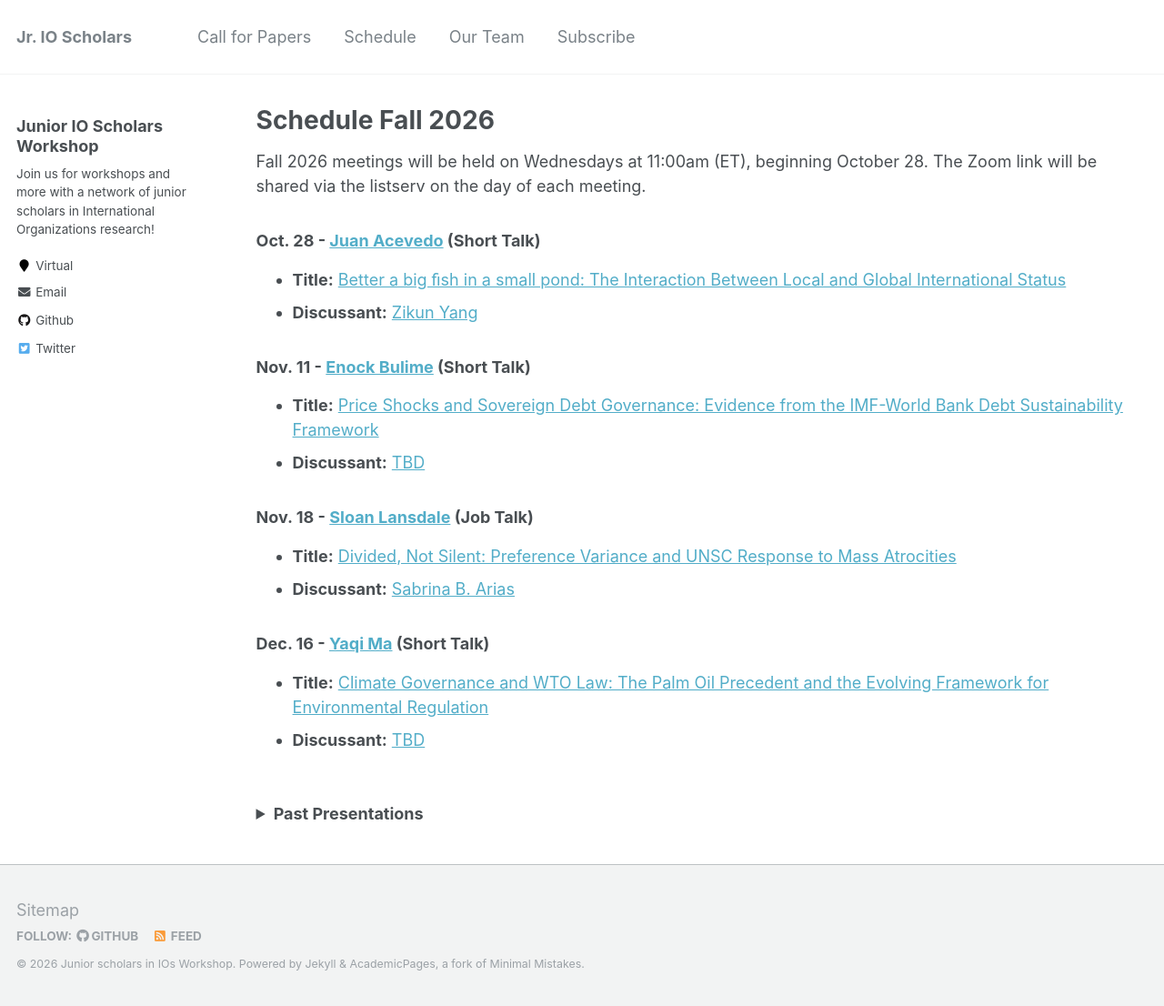
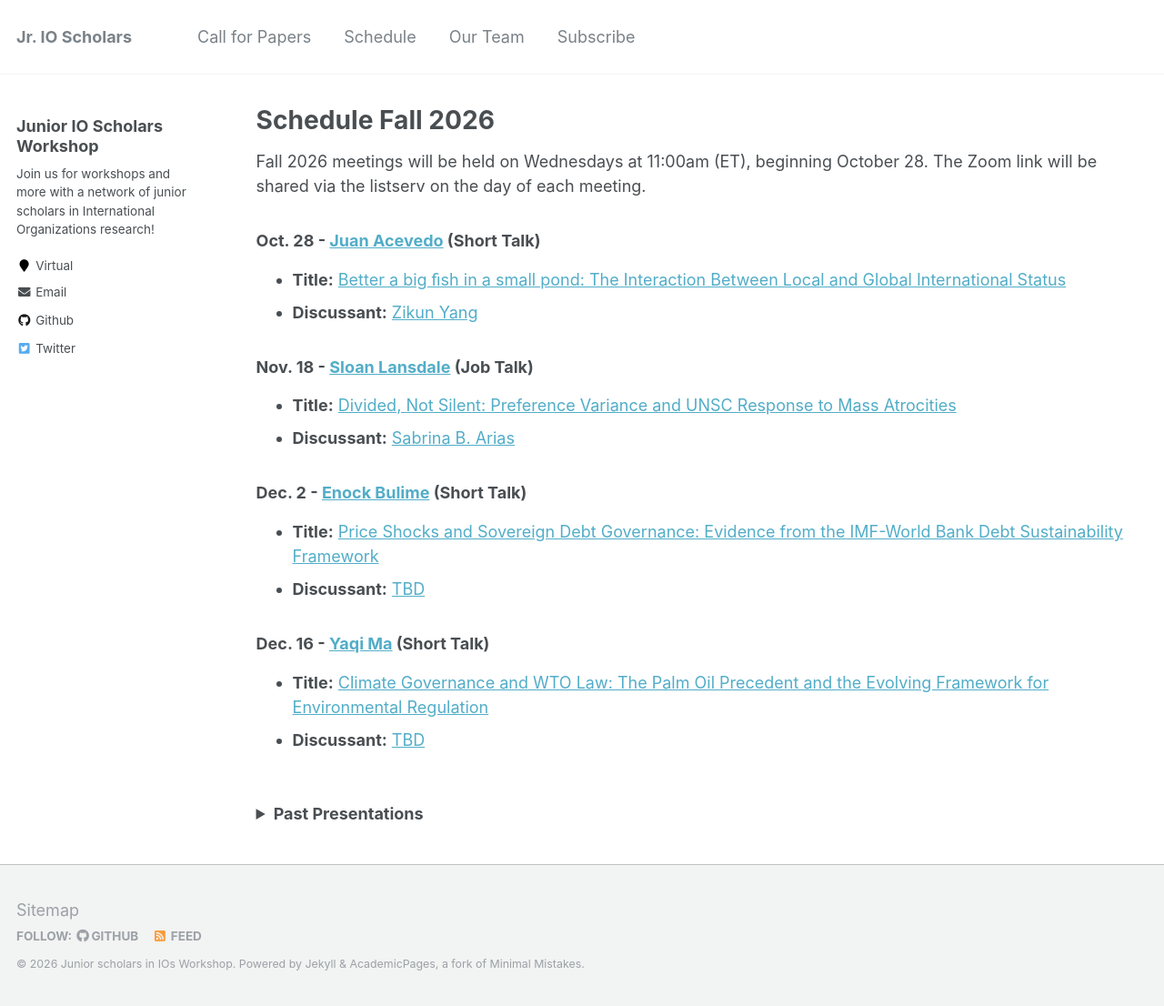
Before and after one commit to IO-workshop/IO-workshop.github.io, a Jekyll site: the page built from _pages/schedule.md, in a window 1280 px wide and 1106 px high. Shown: the whole window at 91% size. Built offline with Jekyll 4.4.1, drawn with Linux system fonts in a browser that asks for light colours.

Commit message:
update schedule.md

```diff
--- a/_pages/schedule.md
+++ b/_pages/schedule.md
@@ -12,16 +12,17 @@ Fall 2026 meetings will be held on Wednesdays at 11:00am (ET), beginning October
 - **Title:** [Better a big ﬁsh in a small pond: The Interaction Between Local and Global International Status](https://io-workshop.github.io/files/Fall_2026/Paper_Acevedo.pdf)
 - **Discussant:** [Zikun Yang](https://cwp.sipa.columbia.edu/directory/zikun-yang)
 
-### Nov. 11 - [Enock Bulime](https://sites.google.com/view/enockbulime/home?pli=1&authuser=0) (Short Talk)
-
-- **Title:** [Price Shocks and Sovereign Debt Governance: Evidence from the IMF-World Bank Debt Sustainability Framework](https://io-workshop.github.io/files/Fall_2026/Enock_W.N._Bulime_paper.pdf)
-- **Discussant:** [TBD]()
 
 ### Nov. 18 - [Sloan Lansdale](https://www.sloanlansdale.com) (Job Talk)
 
 - **Title:** [Divided, Not Silent: Preference Variance and UNSC Response to
 Mass Atrocities](https://io-workshop.github.io/files/Fall_2026/Lansdale_DividedNotSilent_11726.pdf)
 - **Discussant:** [Sabrina B. Arias](https://sabrinabarias.com/)
+
+### Dec. 2 - [Enock Bulime](https://sites.google.com/view/enockbulime/home?pli=1&authuser=0) (Short Talk)
+
+- **Title:** [Price Shocks and Sovereign Debt Governance: Evidence from the IMF-World Bank Debt Sustainability Framework](https://io-workshop.github.io/files/Fall_2026/Enock_W.N._Bulime_paper.pdf)
+- **Discussant:** [TBD]()
 
 ### Dec. 16 - [Yaqi Ma](https://www.ie.edu/law-school/alumni-stories/yaqi-ma/) (Short Talk)
 
```
